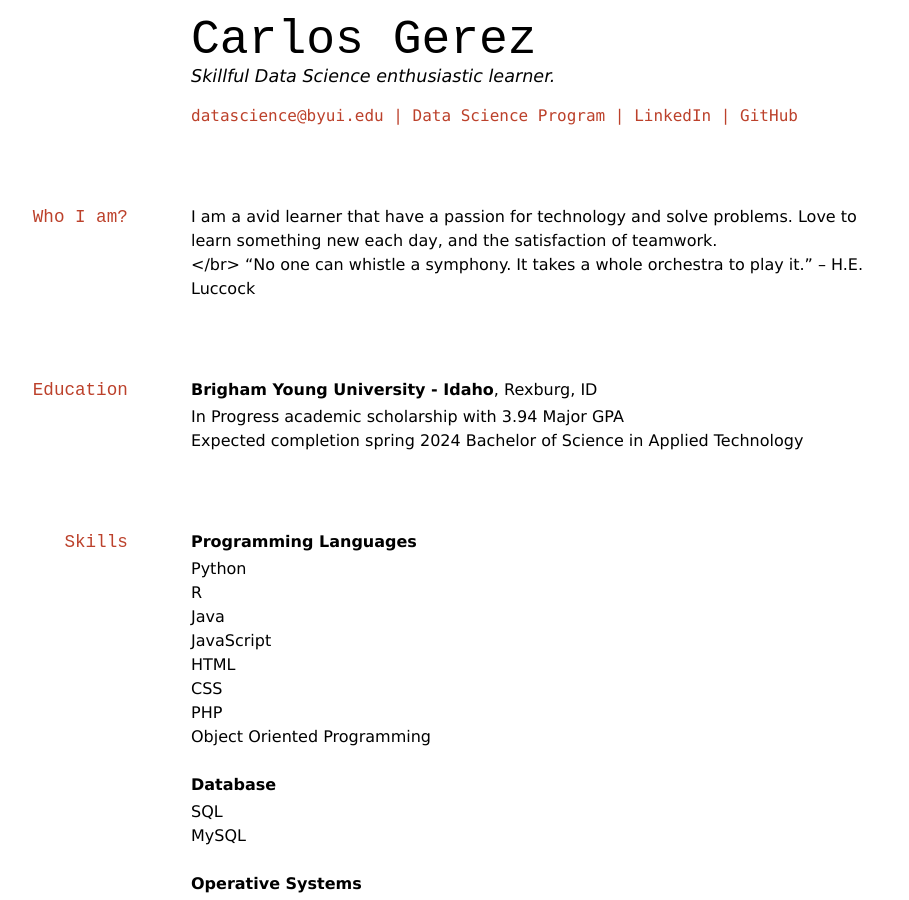
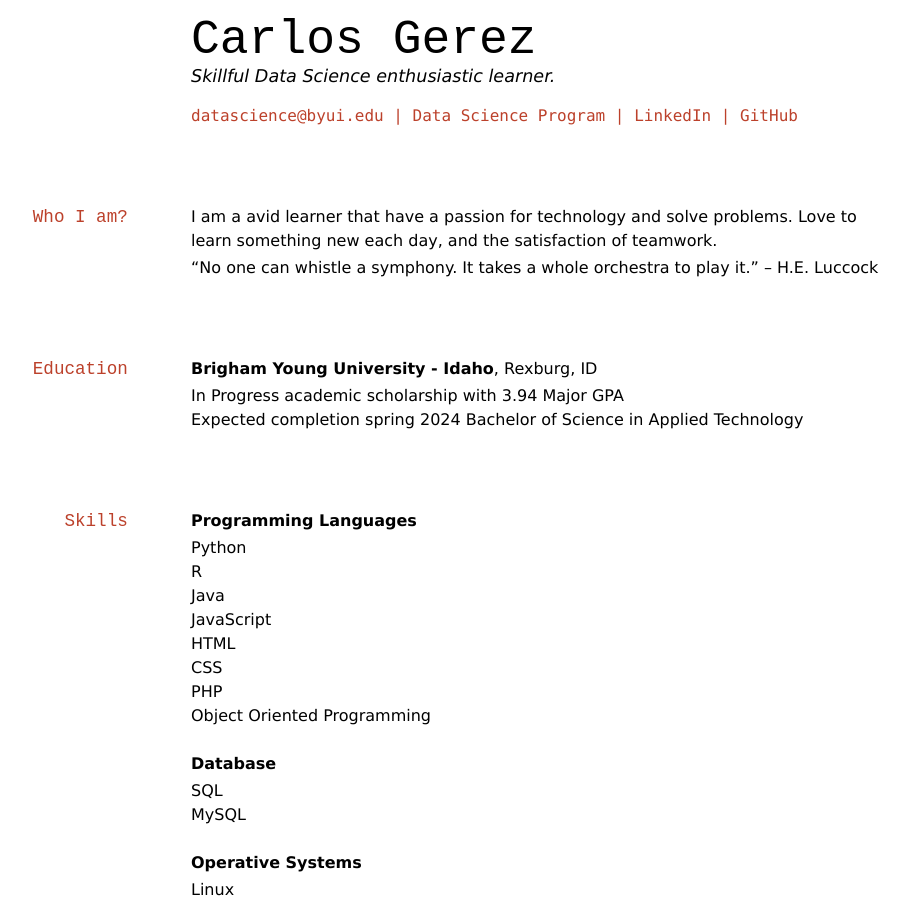
Before and after one commit to carlosdgerez/Gerez-Resume, a Jekyll site: the page built from docs/index.md, in a window 1280 px wide and 900 px high. Shown: the whole window, without its empty margins (141-1050 px from the left). Built offline with Jekyll 4.4.1, drawn with Linux system fonts in a browser that asks for light colours.

Commit message:
space corrections

```diff
--- a/docs/index.md
+++ b/docs/index.md
@@ -15,8 +15,8 @@ Skillful Data Science enthusiastic learner.
 ## Who I am?
 I am  a avid learner that have a passion for technology and solve problems.
 Love to learn something new each day, and the satisfaction of teamwork.
-</br>
-"No one can whistle a symphony. It takes a whole orchestra to play it." – H.E. Luccock
+
+- "No one can whistle a symphony. It takes a whole orchestra to play it." – H.E. Luccock
 
 ## Education
 
```
